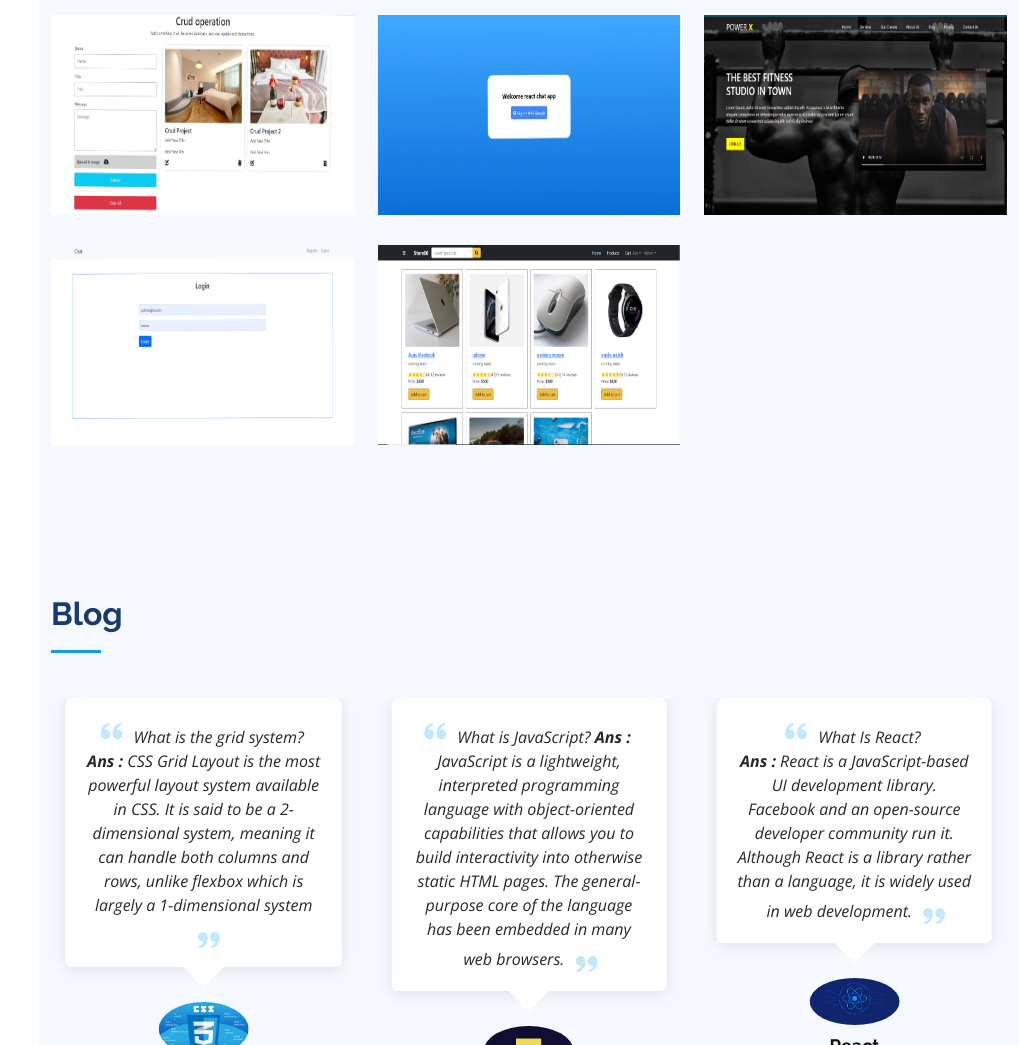
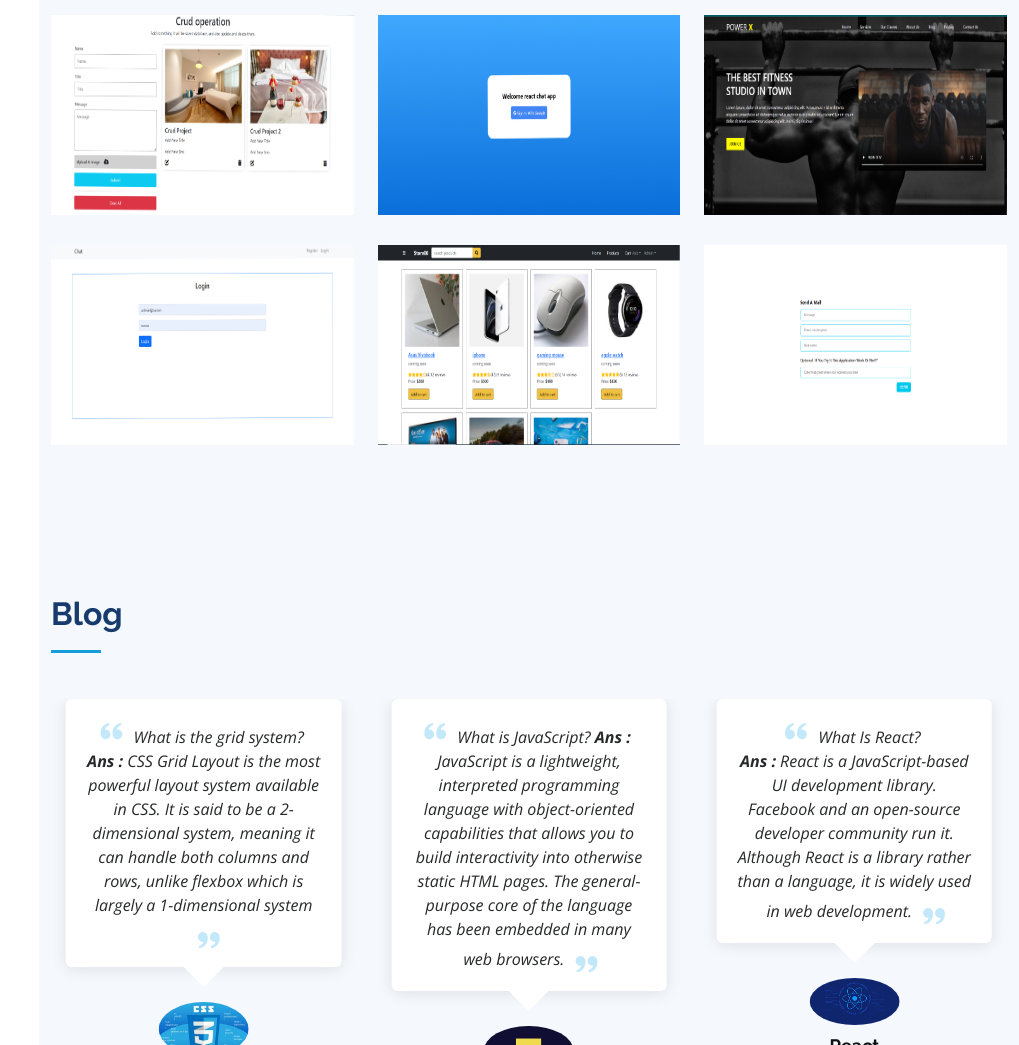
Before and after one commit to Simple-temp/Own-portfolio, a plain HTML site: page index.html in a window 1280 px wide. Shown: the part 3281-4326 px from the top of the page, without its empty margins (261-1280 px from the left). Drawn offline with nearby package versions, Linux system fonts and the light colour scheme.

Commit message:
1 new project added

```diff
--- a/index.html
+++ b/index.html
@@ -452,6 +452,19 @@
             </div>
           </div>
 
+          <div class="col-lg-4 col-md-6 portfolio-item filter-app">
+            <div class="portfolio-wrap">
+              <img src="assets/img/portfolio/w9.PNG" class="img-fluid img" alt="">
+              <div class="portfolio-links">
+                <a href="assets/img/portfolio/w9.PNG" data-gallery="portfolioGallery"
+                  class="portfolio-lightbox" title="Email sender app"><i class="bx bx-plus"></i></a>
+                <a href="https://nodemailer-app.netlify.app/" target="_blank" title="visit now"><i class="bx bx-link"></i></a>
+                <a href="https://github.com/Simple-temp/nodemailer-frontend" title="Front-End code"><i class="fa-brands fa-github"></i></a>
+                <a href="https://github.com/Simple-temp/nodemailer-backend" title="Back-End code"><i class="fa-brands fa-github"></i></a>
+              </div>
+            </div>
+          </div>
+
         </div>
 
       </div>
```
Also changed, not shown: assets/img/portfolio/w9.PNG (added).
